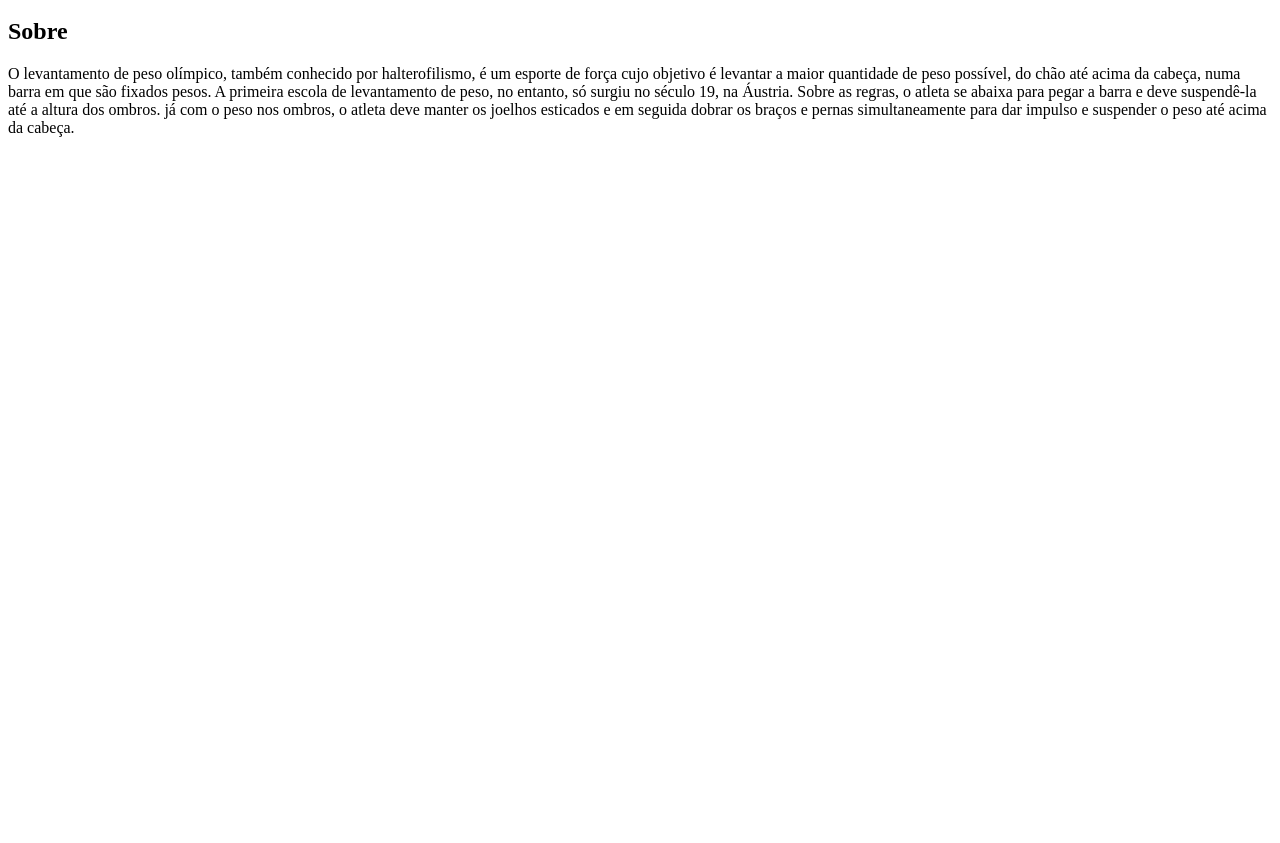
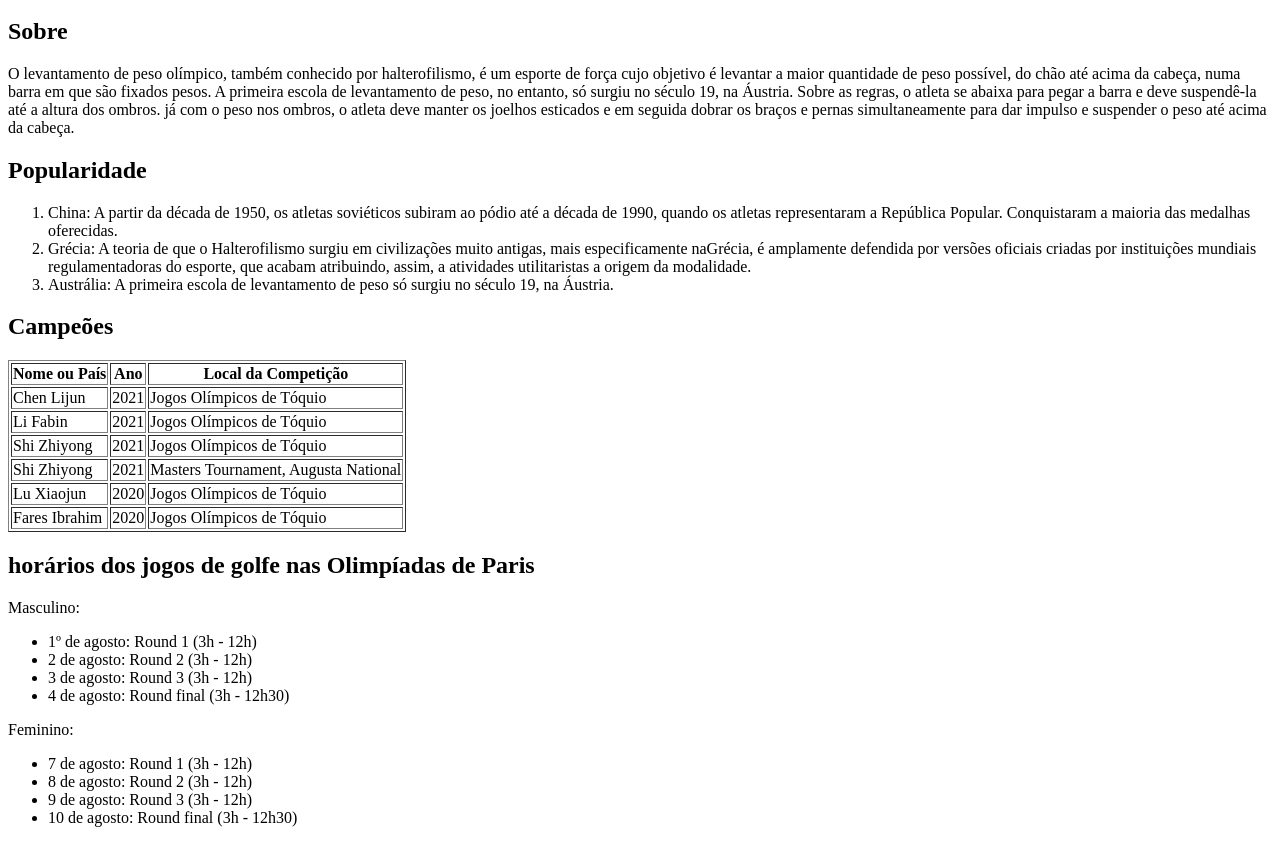
Before and after one commit to Wallacepaocomovo/aweb, a plain HTML site: page Bimestre1/EsporteOlípico/index.html in a window 1280 px wide. Shown: the part 254-1097 px from the top of the page. Before the commit the page ends 800 px from the top, so only its background shows below. Drawn offline with Linux system fonts and the light colour scheme.

Commit message:
salvando

```diff
--- a/Bimestre1/EsporteOlípico/index.html
+++ b/Bimestre1/EsporteOlípico/index.html
@@ -30,6 +30,75 @@
             já com o peso nos ombros, o atleta deve manter os joelhos esticados e em seguida dobrar os braços e pernas simultaneamente para
             dar impulso e suspender o peso até acima da cabeça.</p>
         </section>
+        <section id="Popularidade">
+            <h2>Popularidade</h2>
+            <ol>
+                <li>China: A partir da década de 1950, os atletas soviéticos subiram ao pódio até a década de 1990, quando os atletas representaram a República Popular. Conquistaram a maioria das medalhas oferecidas.</li>
+                <li>Grécia: A teoria de que o Halterofilismo surgiu em civilizações muito antigas, mais especificamente naGrécia, é amplamente defendida por versões oficiais criadas por instituições mundiais
+                    regulamentadoras do esporte, que acabam atribuindo, assim, a atividades utilitaristas a origem da
+                    modalidade.</li>
+                <li>Austrália: A primeira escola de levantamento de peso só surgiu no século 19, na Áustria.</li>
+
+        </section>
+        <section id="Campeões">
+            <h2>Campeões</h2>
+            <table border="value">
+                <tr>
+                    <th>Nome ou País</th>
+                    <th>Ano</th>
+                    <th>Local da Competição</th>
+                </tr>
+                <tr>
+                    <td>Chen Lijun</td>
+                    <td>2021</td>
+                    <td>Jogos Olímpicos de Tóquio</td>
+                </tr>
+                <tr>
+                    <td>Li Fabin</td>
+                    <td>2021</td>
+                    <td>Jogos Olímpicos de Tóquio</td>
+                </tr>
+                <tr>
+                    <td>Shi Zhiyong</td>
+                    <td>2021</td>
+                    <td>Jogos Olímpicos de Tóquio</td>
+                </tr>
+                <tr>
+                    <td>Shi Zhiyong</td>
+                    <td>2021</td>
+                    <td>Masters Tournament, Augusta National</td>
+                </tr>
+                <tr>
+                    <td>Lu Xiaojun</td>
+                    <td>2020</td>
+                    <td>Jogos Olímpicos de Tóquio</td>
+                </tr>
+                <tr>
+                    <td>Fares Ibrahim</td>
+                    <td>2020</td>
+                    <td>Jogos Olímpicos de Tóquio</td>
+                </tr>
+            </table>
+
+        </section>
+        <section id="Programação">
+            <h2>horários dos jogos de golfe nas Olimpíadas de Paris </h2>
+            <p>Masculino:</p>
+            <ul>
+                <li>1º de agosto: Round 1 (3h - 12h)</li>
+                <li>2 de agosto: Round 2 (3h - 12h)</li>
+                <li>3 de agosto: Round 3 (3h - 12h)</li>
+                <li>4 de agosto: Round final (3h - 12h30)</li>
+            </ul>
+            <p>Feminino:</p>
+            <ul>
+                <li>7 de agosto: Round 1 (3h - 12h)</li>
+                <li>8 de agosto: Round 2 (3h - 12h)</li>
+                <li>9 de agosto: Round 3 (3h - 12h)</li>
+                <li>10 de agosto: Round final (3h - 12h30)</li>
+            </ul>
+        </section>
+    </article>
 
 </body>
 </html>
```
